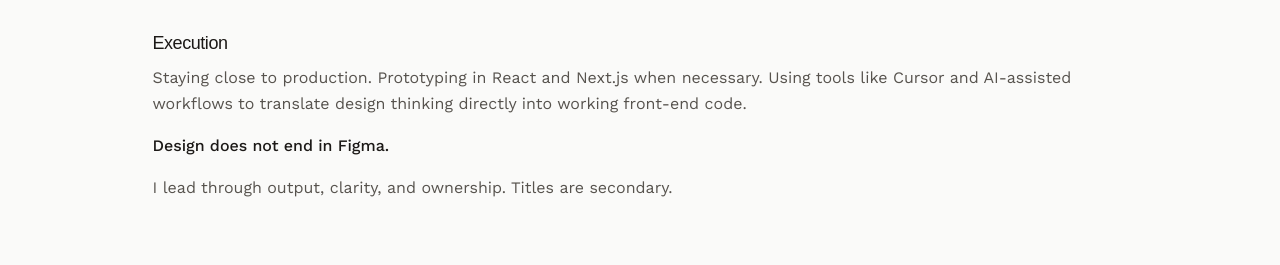
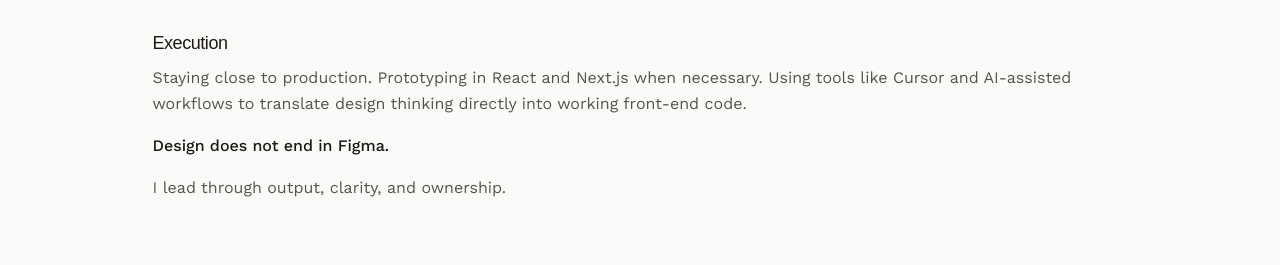
Before and after one commit to crismancodes/personalsite, a Next.js app: page /about in a window 1280 px wide. Shown: the part 1287-1552 px from the top of the page. Built offline with nearby package versions, Linux system fonts and the light colour scheme; a web font is replaced by a local one.

Commit message:
Remove redundant phrase from AboutPage description for improved clarity.

```diff
--- a/src/app/about/page.tsx
+++ b/src/app/about/page.tsx
@@ -115,7 +115,7 @@ export default function AboutPage() {
             Design does not end in Figma.
           </p>
           <p className="mt-4 text-muted-foreground leading-relaxed">
-            I lead through output, clarity, and ownership. Titles are secondary.
+            I lead through output, clarity, and ownership.
           </p>
         </Container>
       </Section>
```
